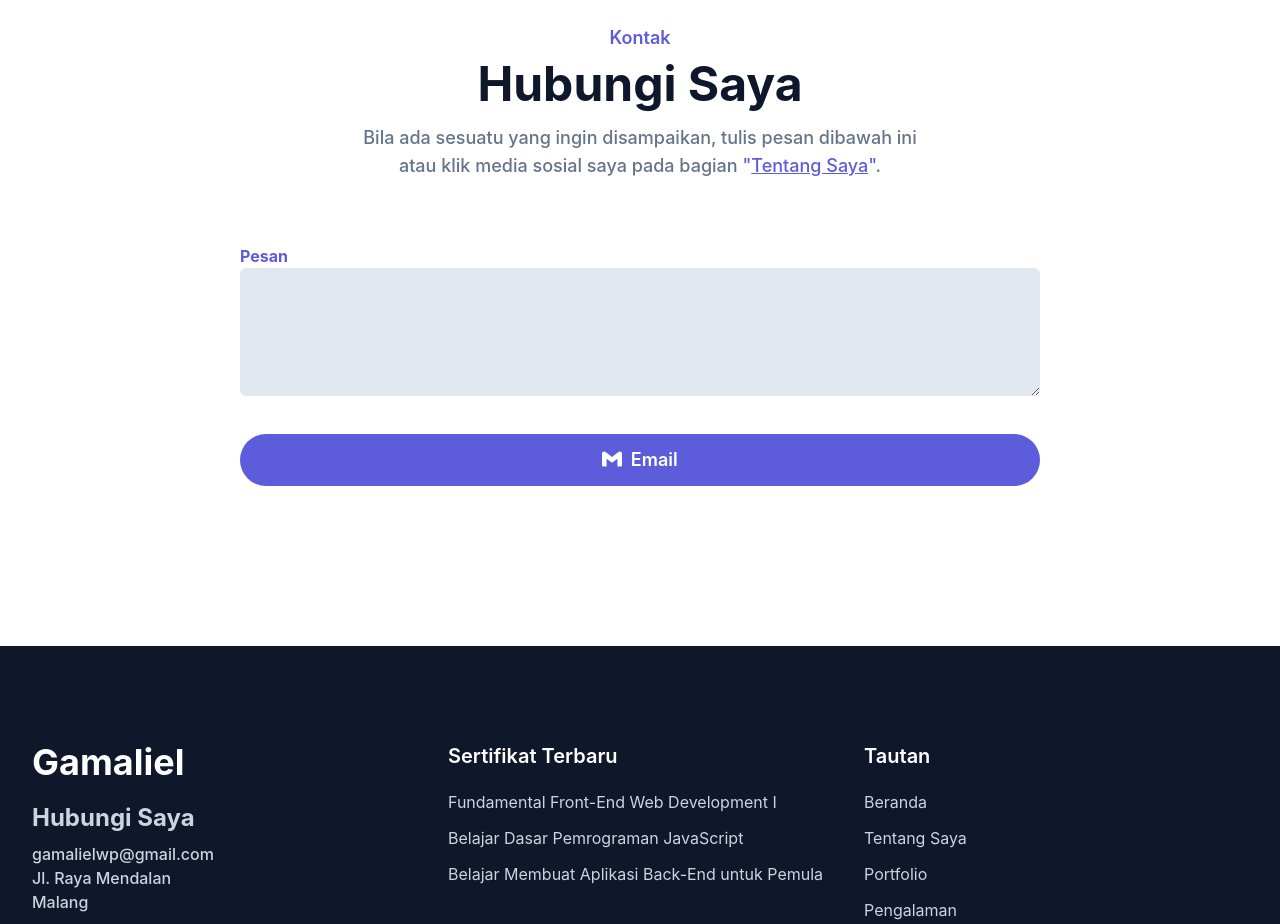
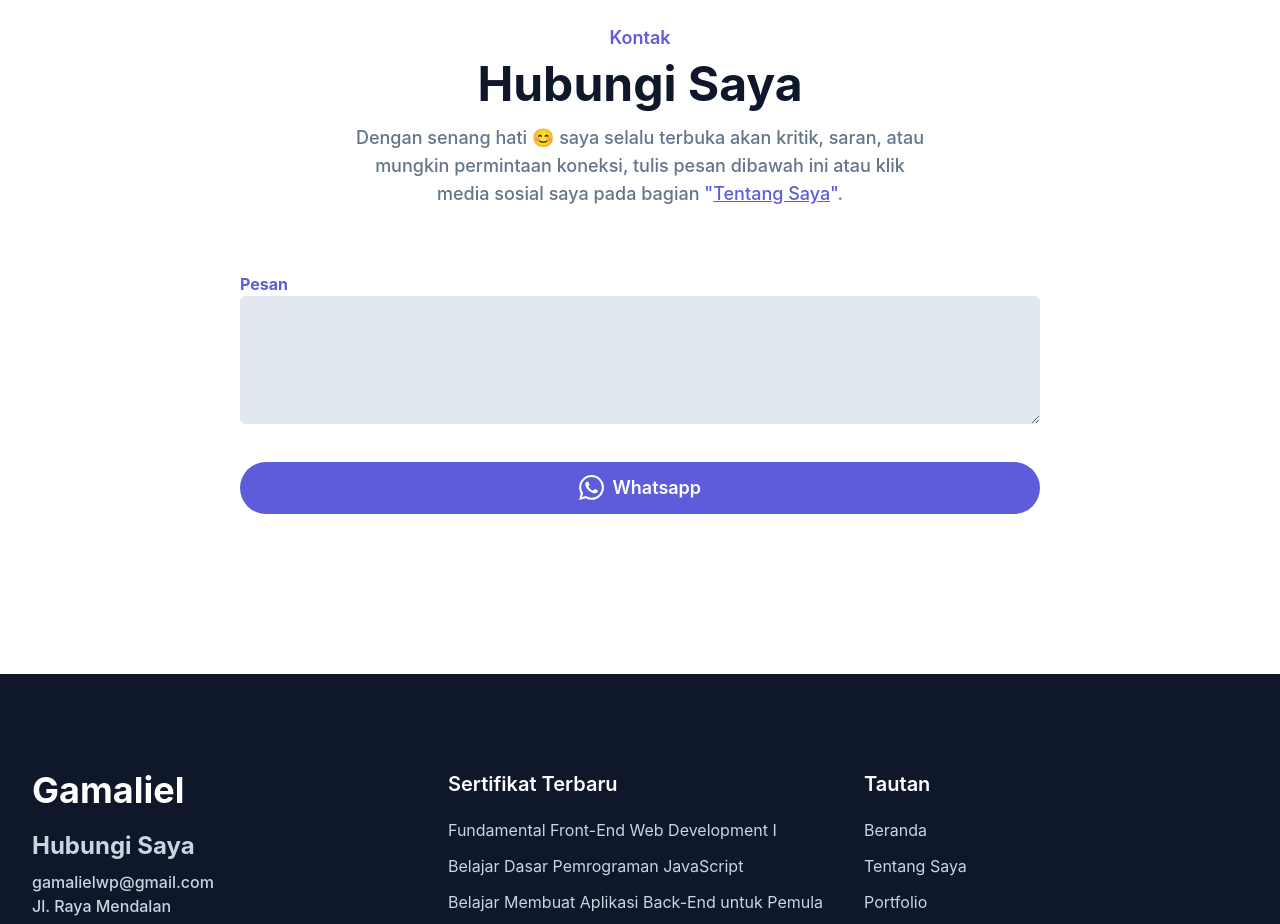
Before and after one commit to GamalielWP/html-css_portfolio-tailwind, a website: page index.html in a window 1280 px wide. Shown: the part 4980-5904 px from the top of the page. Drawn offline with Linux system fonts and the light colour scheme.

Commit message:
Replace email with whatsapp & css minify

```diff
--- a/index.html
+++ b/index.html
@@ -5,7 +5,7 @@
     <meta charset="UTF-8">
     <meta name="viewport" content="width=device-width, initial-scale=1.0">
     <title>Portfolio</title>
-    <link rel="stylesheet" href="dist/output.css">
+    <link rel="stylesheet" href="dist/css/final.css">
     <script>
         if (localStorage.theme === 'dark' || (!('theme' in localStorage) && window.matchMedia('(prefers-color-scheme: dark)').matches)) {
             document.documentElement.classList.add('dark')
@@ -478,7 +478,7 @@
                     <h4 class="font-semibold text-lg text-primary mb-2">Kontak</h4>
                     <h2 class="font-bold text-dark text-3xl mb-4 sm:text-4xl lg:text-5xl dark:text-white">Hubungi Saya
                     </h2>
-                    <p class="font-medium text-md text-secondary md:text-lg">Bila ada sesuatu yang ingin disampaikan,
+                    <p class="font-medium text-md text-secondary md:text-lg">Dengan senang hati 😊 saya selalu terbuka akan kritik, saran, atau mungkin permintaan koneksi,
                         tulis pesan dibawah ini atau klik media sosial saya pada bagian <a href="#about"
                             class="text-primary hover:animate-pulse">"<u>Tentang Saya</u>"</a>.</p>
                 </div>
@@ -493,13 +493,9 @@
                     <div class="w-full px-4 mb-8">
                         <a id="send-btn" href="" target="_blank"
                             class="text-lg block text-center align-middle font-semibold text-white bg-primary py-3 px-8 rounded-full w-full hover:opacity-80 hover:shadow-lg transition duration-500">
-                            <svg role="img" width="20" height="20" class="inline-block fill-white mr-1 -mt-1" viewBox="0 0 24 24"
-                                xmlns="http://www.w3.org/2000/svg">
-                                <title>Gmail</title>
-                                <path
-                                    d="M24 5.457v13.909c0 .904-.732 1.636-1.636 1.636h-3.819V11.73L12 16.64l-6.545-4.91v9.273H1.636A1.636 1.636 0 0 1 0 19.366V5.457c0-2.023 2.309-3.178 3.927-1.964L5.455 4.64 12 9.548l6.545-4.91 1.528-1.145C21.69 2.28 24 3.434 24 5.457z" />
-                            </svg>
-                            Email
+                            <svg role="img" width="25" height="25" class="inline-block fill-white mr-1 -mt-1" viewBox="0 0 24 24"
+                                xmlns="http://www.w3.org/2000/svg"><title>WhatsApp</title><path d="M17.472 14.382c-.297-.149-1.758-.867-2.03-.967-.273-.099-.471-.148-.67.15-.197.297-.767.966-.94 1.164-.173.199-.347.223-.644.075-.297-.15-1.255-.463-2.39-1.475-.883-.788-1.48-1.761-1.653-2.059-.173-.297-.018-.458.13-.606.134-.133.298-.347.446-.52.149-.174.198-.298.298-.497.099-.198.05-.371-.025-.52-.075-.149-.669-1.612-.916-2.207-.242-.579-.487-.5-.669-.51-.173-.008-.371-.01-.57-.01-.198 0-.52.074-.792.372-.272.297-1.04 1.016-1.04 2.479 0 1.462 1.065 2.875 1.213 3.074.149.198 2.096 3.2 5.077 4.487.709.306 1.262.489 1.694.625.712.227 1.36.195 1.871.118.571-.085 1.758-.719 2.006-1.413.248-.694.248-1.289.173-1.413-.074-.124-.272-.198-.57-.347m-5.421 7.403h-.004a9.87 9.87 0 01-5.031-1.378l-.361-.214-3.741.982.998-3.648-.235-.374a9.86 9.86 0 01-1.51-5.26c.001-5.45 4.436-9.884 9.888-9.884 2.64 0 5.122 1.03 6.988 2.898a9.825 9.825 0 012.893 6.994c-.003 5.45-4.437 9.884-9.885 9.884m8.413-18.297A11.815 11.815 0 0012.05 0C5.495 0 .16 5.335.157 11.892c0 2.096.547 4.142 1.588 5.945L.057 24l6.305-1.654a11.882 11.882 0 005.683 1.448h.005c6.554 0 11.89-5.335 11.893-11.893a11.821 11.821 0 00-3.48-8.413Z"/></svg>
+                            Whatsapp
                         </a>
                     </div>
                 </div>
```
Also changed, not shown: dist/css/final.css, dist/js/script.js, dist/output.css.
